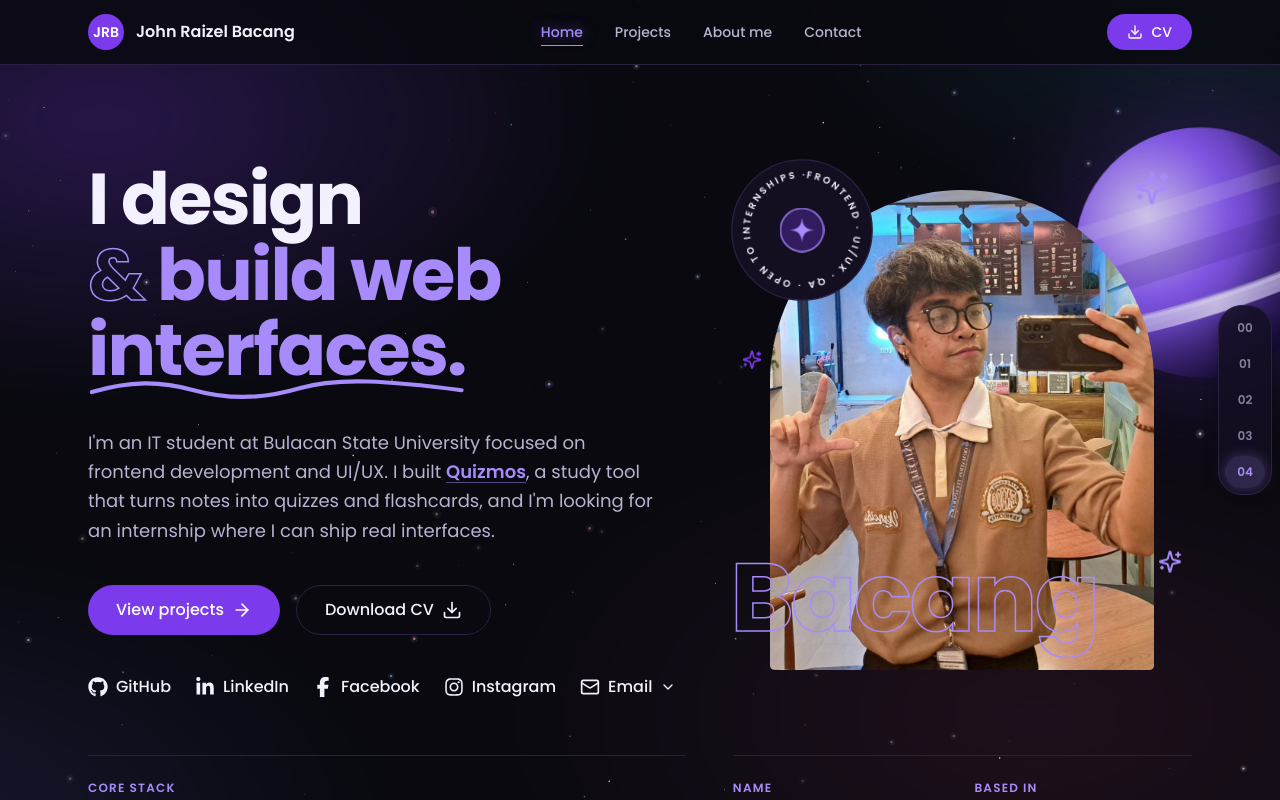
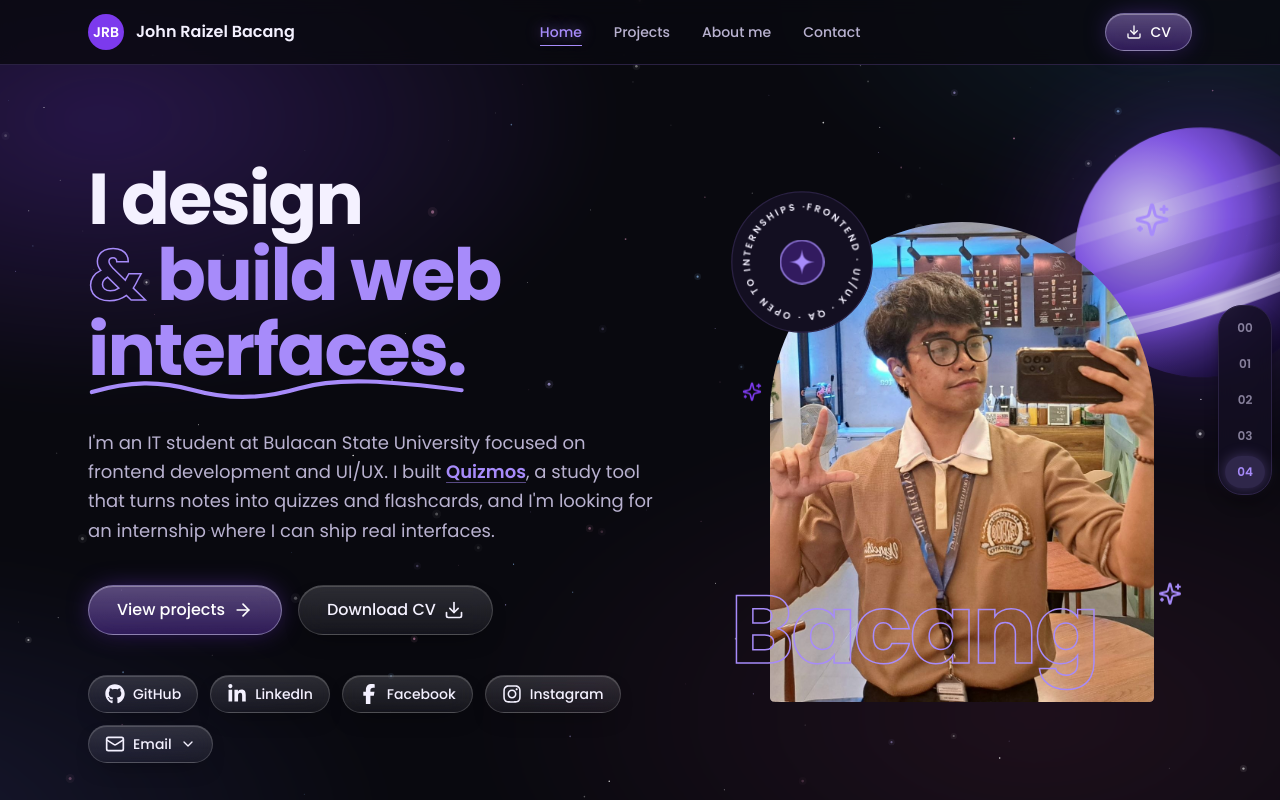
Before and after one commit to sin-raixel/my-portfolio, a Next.js app: page / in a window 1280 px wide. Shown: the top 800 px of the page. Built offline with nearby package versions, Linux system fonts and the light colour scheme.

Commit message:
Use glass buttons in hero, navbar, footer, and email menu

```diff
--- a/app/components/email-menu.tsx
+++ b/app/components/email-menu.tsx
@@ -7,8 +7,8 @@ const SUBJECT = "Reaching out from your portfolio";
 
 const styles = {
   primary:
-    "group inline-flex cursor-pointer items-center gap-2 shine rounded-full bg-accent-strong px-7 py-3 font-medium text-white transition-all hover:bg-accent hover:text-ink hover:shadow-lg hover:shadow-accent-strong/30 motion-safe:hover:-translate-y-0.5",
-  link: "group flex cursor-pointer items-center gap-2 transition-colors hover:text-accent",
+    "group inline-flex cursor-pointer items-center gap-2 shine btn-glass-accent px-7 py-3 font-medium",
+  link: "group inline-flex cursor-pointer items-center gap-2 btn-glass px-4 py-2 text-sm font-medium",
 };
 
 // Where the dropdown lines up with its button. The hero link sits toward the right
--- a/app/components/footer.tsx
+++ b/app/components/footer.tsx
@@ -7,7 +7,7 @@ export default function Footer() {
       <div className="mx-auto flex max-w-6xl flex-wrap items-center justify-between gap-4 px-6 py-8 text-sm">
         <p>&copy; 2026 {profile.name}</p>
         <p>Built with Next.js and Tailwind CSS</p>
-        <a href="#top" className="group flex items-center gap-2 text-accent transition-colors hover:text-bright">
+        <a href="#top" className="group inline-flex items-center gap-2 btn-glass px-4 py-2">
           Back to top
           <LuArrowUp aria-hidden="true" className="size-4 transition-transform motion-safe:group-hover:-translate-y-1" />
         </a>
--- a/app/components/hero.tsx
+++ b/app/components/hero.tsx
@@ -6,12 +6,9 @@ import { skillIcons } from "../data/skill-icons";
 import { socialIcons } from "../data/social-icons";
 import EmailMenu from "./email-menu";
 
-const primary =
-  "group inline-flex items-center gap-2 shine rounded-full bg-accent-strong px-7 py-3 font-medium text-white transition-all hover:bg-accent hover:text-ink hover:shadow-lg hover:shadow-accent-strong/30 motion-safe:hover:-translate-y-0.5";
-const outline =
-  "group inline-flex items-center gap-2 rounded-full border border-line px-7 py-3 font-medium text-bright transition-all hover:border-accent hover:text-accent motion-safe:hover:-translate-y-0.5";
-const social =
-  "group flex items-center gap-2 transition-colors hover:text-accent";
+const primary = "group inline-flex items-center gap-2 shine btn-glass-accent px-7 py-3 font-medium";
+const outline = "group inline-flex items-center gap-2 btn-glass px-7 py-3 font-medium";
+const social = "group inline-flex items-center gap-2 btn-glass px-4 py-2 text-sm font-medium";
 const label = "text-xs font-semibold tracking-widest text-accent uppercase";
 
 // Draws any "&" in a headline line as an outline, like the rest of the site's accents.
@@ -118,7 +115,7 @@ export default function Hero() {
           </a>
         </div>
 
-        <ul className="mt-10 flex flex-wrap gap-6 font-medium text-bright">
+        <ul className="mt-10 flex flex-wrap gap-3">
           {socials.map((link) => {
             const Icon = socialIcons[link.label];
             return (
--- a/app/components/mobile-menu.tsx
+++ b/app/components/mobile-menu.tsx
@@ -45,7 +45,7 @@ export default function MobileMenu({ links }: { links: NavItem[] }) {
         aria-expanded={open}
         aria-controls="mobile-menu"
         aria-label={open ? "Close menu" : "Open menu"}
-        className="grid size-10 cursor-pointer place-items-center rounded-full border border-line text-bright transition-colors hover:border-accent hover:text-accent"
+        className="grid size-10 cursor-pointer place-items-center btn-glass"
       >
         {open ? (
           <LuX aria-hidden="true" className="size-5" />
--- a/app/components/navbar.tsx
+++ b/app/components/navbar.tsx
@@ -28,7 +28,7 @@ export default function Navbar() {
             href={hero.resume}
             target="_blank"
             rel="noreferrer"
-            className="group flex items-center gap-2 shine rounded-full bg-accent-strong px-5 py-2 text-sm font-medium text-white transition-all hover:bg-accent hover:text-ink motion-safe:hover:-translate-y-0.5"
+            className="group flex items-center gap-2 shine btn-glass-accent px-5 py-2 text-sm font-medium"
           >
             <LuDownload aria-hidden="true" className="size-4 transition-transform motion-safe:group-hover:translate-y-0.5" />
             CV
```
